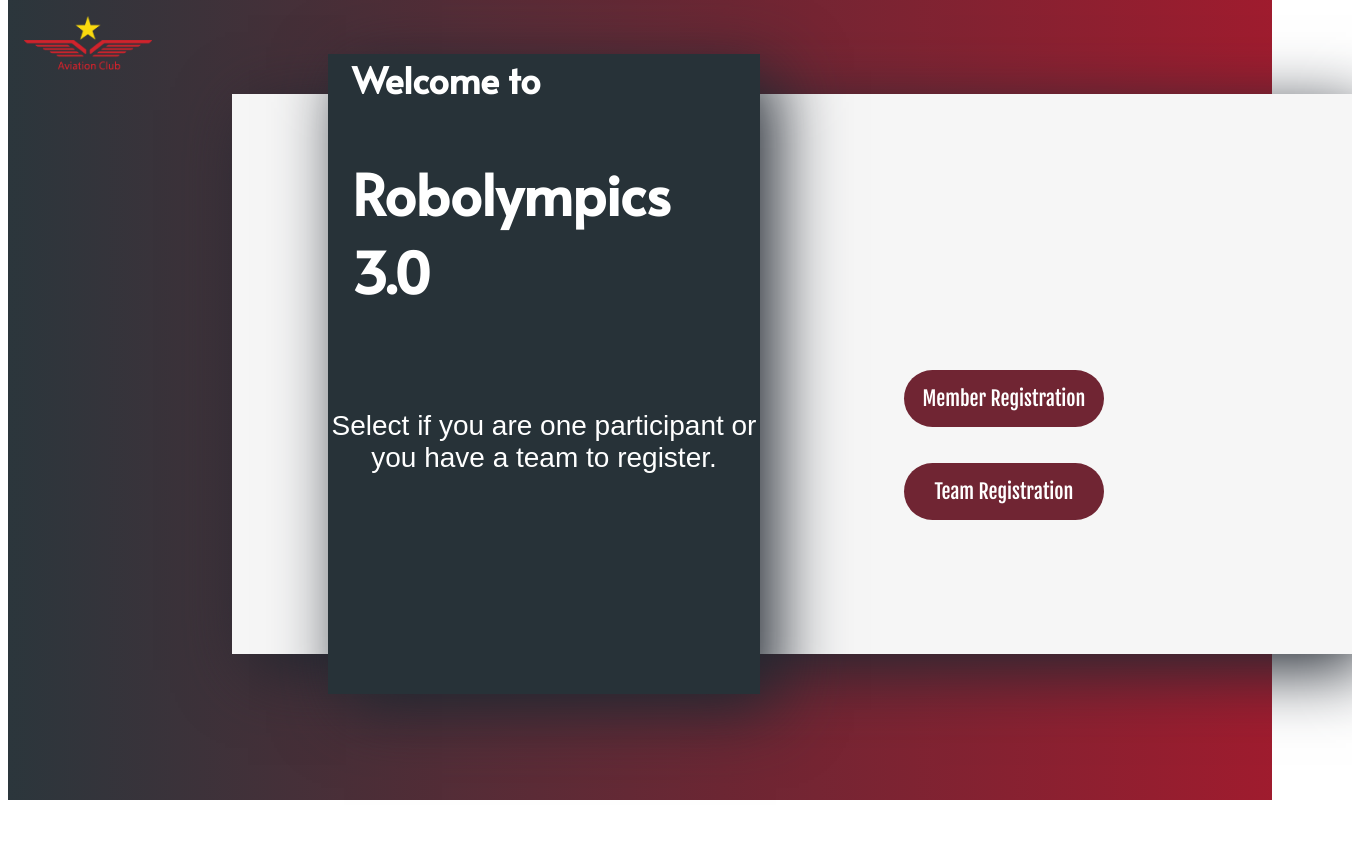
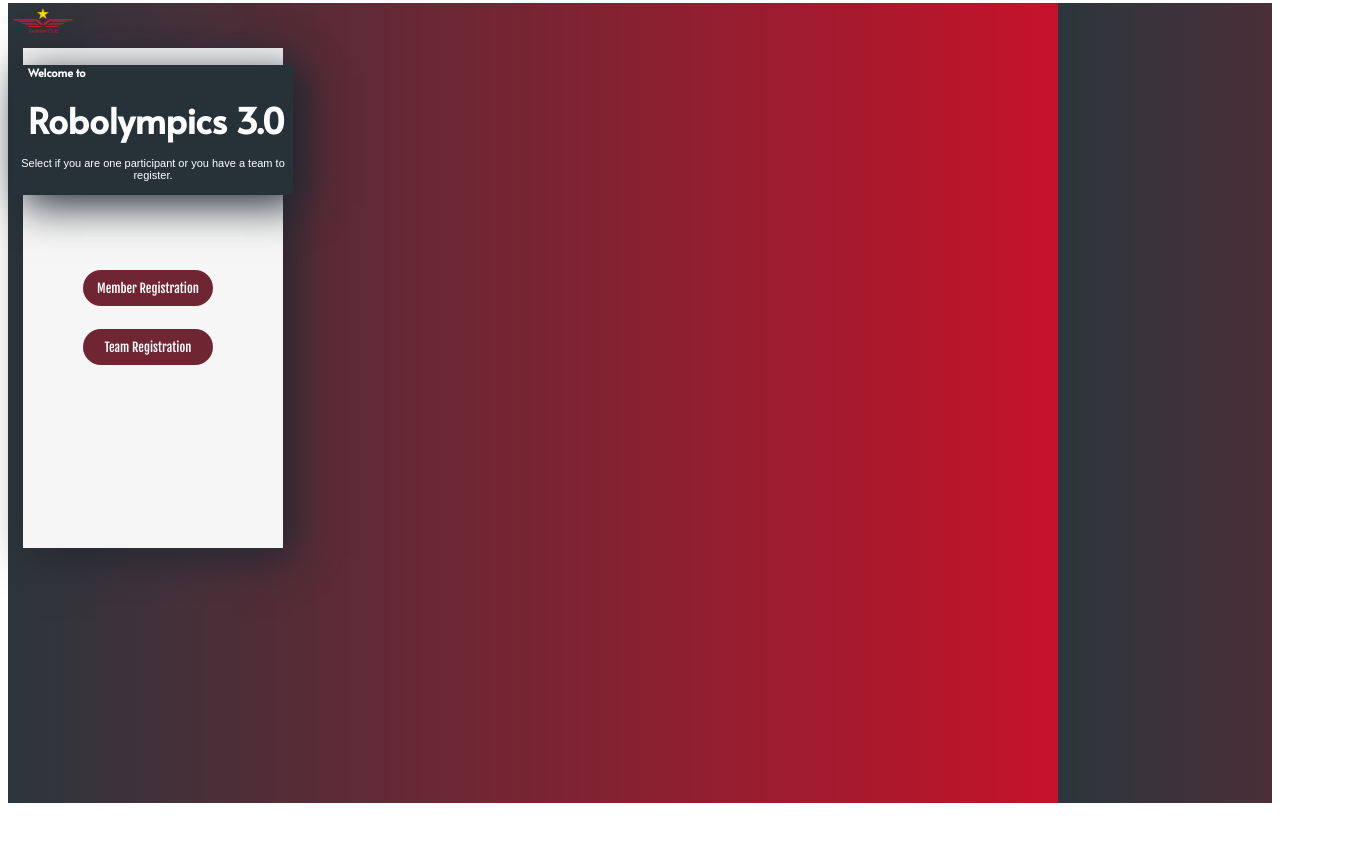
Before and after one commit to IIKhairyII/Registration-form, a plain HTML site: page Registration/registration.html in a window 1280 px wide. Shown: the top 842 px of the page, 1352 px wide, since content can reach past the window. Drawn offline with Linux system fonts and the light colour scheme; a web font is replaced by a local one.

Commit message:
Add files via upload

```diff
--- a/Registration/design.js
+++ b/Registration/design.js
@@ -33,6 +33,7 @@ m.addEventListener("click",function(){
         b2.style.opacity="100";
         b2.style.transition="0.3s all ease-out";
         b2.style.transitionDelay="1.8s";
+        b2.style.cursor="pointer";
         f2.style.zIndex="-1";
         d.innerHTML="Individual Registration";
     }
@@ -57,6 +58,7 @@ b2.addEventListener("click",function(){
         b1.style.transition="0.3s all ease-out";
         b2.style.opacity="0";
         b2.style.transition="0.3s all ease-out";
+        b2.style.cursor="default";
         d.innerHTML="Select if you are one participant or you have a team to register.";
     }
 })
--- a/Registration/registration.html
+++ b/Registration/registration.html
@@ -10,10 +10,10 @@
     <body>
         <div id="container">
           <a href="#">  <img id="logo" src="Aviation-Club.png" ></a>
-            <div style="position: relative; top: -3rem;">
+            <div id="con1" style="position: relative; top: -3rem;">
             <div id="main">
                 <div id="floating">
-                    <h3 id="wel"> Welcome  to  <br><br><span style="font-size: 3.5rem; margin-top: 2rem;"> Robolympics 3.0</span> </h3><br><br>
+                    <h3 id="wel"> Welcome  to  <br><br><span class="rob" style="font-size: 3.5rem; margin-top: 2rem;"> Robolympics 3.0</span> </h3><br><br>
                     <p id="des"> Select if you are one participant or you have a team to register.</p>
 
                 </div>
--- a/Registration/style.css
+++ b/Registration/style.css
@@ -257,8 +257,80 @@ opacity: 0;
     transition: all 0.3s ease-in;
     opacity: 0;
 }
-@media screen and (min-width: 310px) and (max-width: 420px) {
+@media screen and (min-width: 310px){
+    html{
+        font-size: 62.5%;
+    }
     body{
         padding: 0;
     }
+    #logo{
+        width: 6rem;
+        margin-left: 0.5rem;
+        margin-top: 0.5rem;
+    }
+    #con1{
+        width: 14rem;
+        margin-left: -12.5rem;
+    }
+    #floating{
+        position: relative;
+        top: 1.75rem;
+        height: 13rem;
+        width: 28rem;
+        margin-left: -7rem;
+        opacity: 100;
+    }
+    #main{
+        width: 26rem;
+        height: 50rem;
+    }
+    .rob{
+        font-size: -100%;
+    }
+    #wel{
+        font-size: 110%;
+
+    }
+    #des{
+        font-size: 110%;
+        margin-top: -2rem;
+    }
+    #indv{
+        position: relative;
+        left: 6rem;
+        top: 8rem;
+        width: 11rem;
+        cursor: pointer;
+        z-index: 2;
+    }
+    #group{
+        position: relative;
+        left: 6rem;
+        top: 9rem;
+        width: 11rem;
+        cursor: pointer;
+        z-index: 2;
+    }
+    #ind-form{
+        position: relative;
+       margin-top: -15rem;
+       opacity: 0;
+    }
+    #btn1{
+        position: relative;
+        top: 2rem;
+        left: 0rem;
+    }
+    #back1{
+        position: relative;
+        top: 2rem;
+        left: 10rem;
+    }
+    #group-form{
+        opacity: 00;
+        position: relative;
+        margin-top: 37rem;
+        left: 14.8rem;
+    }
 }
```
